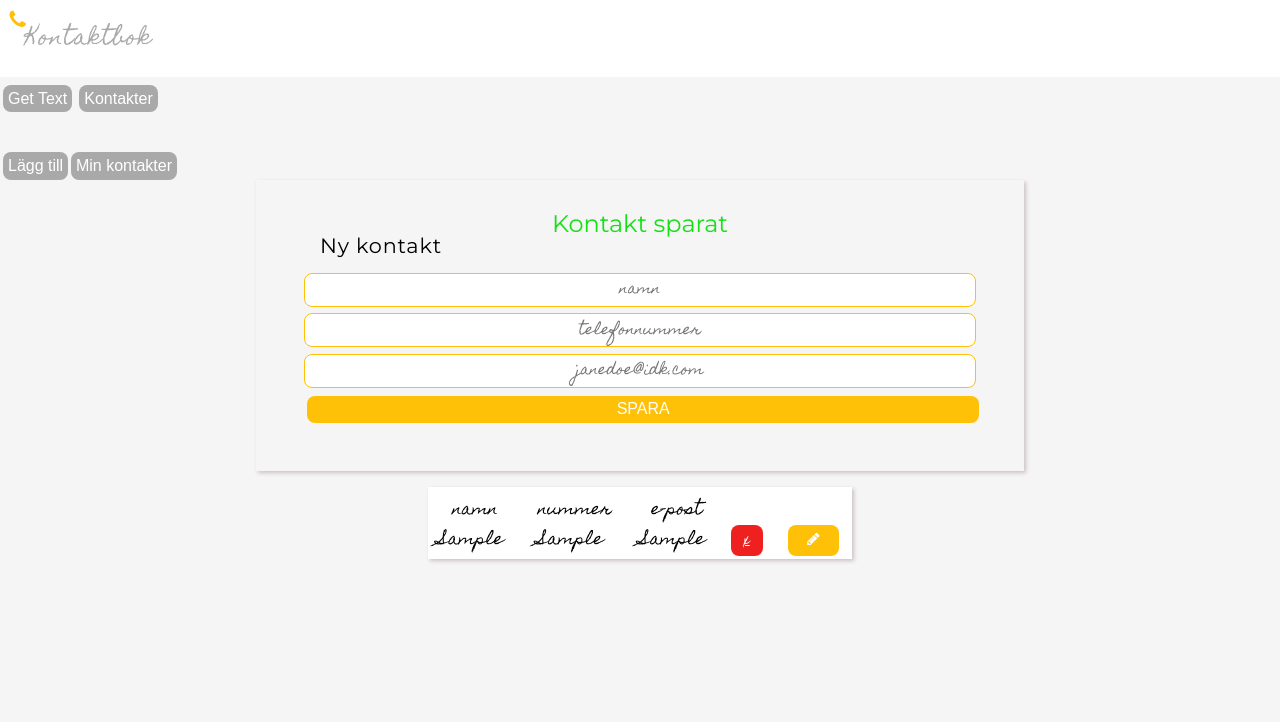
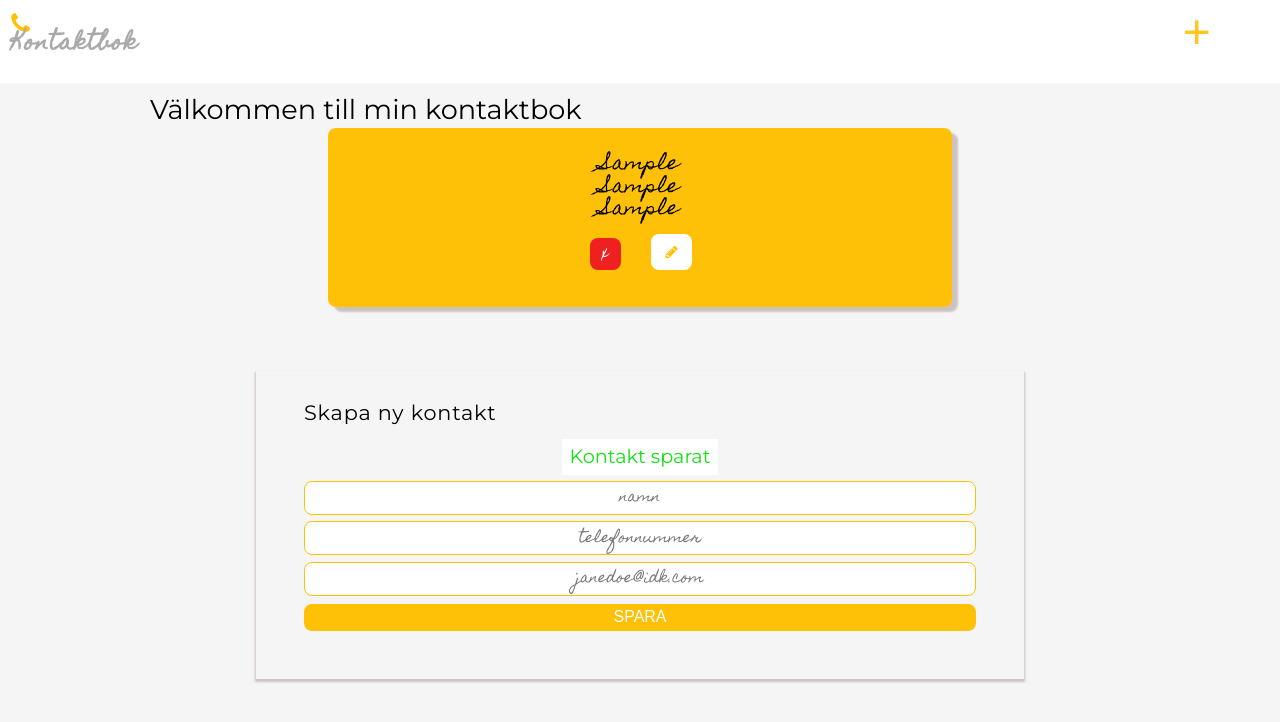
Before and after one commit to zoeyzali/contactbook, a website: page public/index.html in a window 1280 px wide. Both pictures are taken after typing "Sample", "Sample", "Sample" into the empty fields and a click on the button "SPARA". Drawn offline with Linux system fonts and the light colour scheme.

Commit message:
UI and display contacts revamp

```diff
--- a/public/index.html
+++ b/public/index.html
@@ -8,9 +8,7 @@
             Kontaktbok
         </title>
         <link rel="stylesheet"
-            href="https://fonts.googleapis.com/css?family=Montserrat|Homemade+Apple|Raleway|Roboto|Open+Sans&display=swap">
-        <link rel="stylesheet"
-            href="https://cdnjs.cloudflare.com/ajax/libs/font-awesome/4.7.0/css/font-awesome.min.css">
+            href="https://fonts.googleapis.com/css?family=Montserrat|Homemade+Apple|Open+Sans&display=swap">
         <link rel="stylesheet" href="./style/reset.css">
         <link href="./style/style.css" rel="stylesheet" />
     </head>
@@ -20,31 +18,12 @@
             <i class="fa fa-phone">
                 <h3 class="brand">Kontaktbok</h3>
             </i>
+            <button type="submit" id="toggleForm" class="btn" onclick=toggleForm()>+</button>
         </header>
-
-        <!-- Button for form data -->
-        <button id="submitBtn" class="btn">Spara</button>
-        <!-- Button for main JS/ form data -->
-
-        <!-- Main buttons  -->
-        <button id="getText" class="btn">Get Text</button>
-        <button id="getJson" class="btn">Kontakter</button>
-        <div id="output"></div>
-        <!-- SCRIPT -->
-        <script>
-            document.getElementById( 'getText' ).addEventListener( 'click', getText )
-
-            function getText() {
-                fetch( 'sample.txt' )
-                    .then( ( res ) => res.text() )
-                    .then( ( data ) => {
-                        // console.log( data )
-                        document.querySelector( 'form' ).innerHTML = data
-                    } )
-                    .catch( ( err ) => console.log( err ) )
-            };
-        </script>
-        <script src="./main.js"></script>
+        <link rel="stylesheet"
+            href="https://cdnjs.cloudflare.com/ajax/libs/font-awesome/4.7.0/css/font-awesome.min.css">
+        <script src="js/startpage.js"></script>
+        <script src="js/main.js"></script>
     </body>
 
 </html>
--- /dev/null
+++ b/public/js/main.js
@@ -0,0 +1,201 @@
+// main body
+let body = document.querySelector( 'body' )
+let container = document.createElement( 'container' )
+container.setAttribute( 'class', 'container' )
+body.appendChild( container )
+let main = document.createElement( 'div' )
+main.setAttribute( 'class', 'contact-page' )
+container.append( main )
+
+//  add contacts
+let form = document.createElement( 'form' )
+form.classList.add( 'hide', 'contact-form' )
+let h3 = document.createElement( 'h3' )
+h3.setAttribute( 'class', 'add-heading' )
+h3.innerHTML = "Skapa ny kontakt";
+form.append( h3 )
+
+let nameInput = document.createElement( 'input' )
+main.append( form )
+form.appendChild( nameInput )
+nameInput.placeholder = "namn"
+nameInput.setAttribute( 'id', 'nameInput' )
+
+
+let phoneInput = document.createElement( 'input' )
+form.appendChild( phoneInput )
+phoneInput.placeholder = "telefonnummer"
+phoneInput.setAttribute( 'id', 'phoneInput' )
+
+let emailInput = document.createElement( 'input' )
+form.appendChild( emailInput )
+emailInput.setAttribute( 'id', 'emailInput' )
+emailInput.placeholder = "janedoe@idk.com"
+
+
+// submit btn
+let submitBtn = document.createElement( 'button' )
+submitBtn.innerHTML = "Spara"
+form.append( submitBtn )
+submitBtn.setAttribute( 'id', 'submitBtn' )
+
+
+// Contact object
+class Contact {
+    constructor( name, phoneNumber, email, id ) {
+        this.name = name;
+        this.phoneNumber = phoneNumber;
+        this.email = email;
+        this.id = id
+    }
+}
+console.log( this.id, 'the id' )
+
+// handle Display class
+class Display {
+    static displayContacts() {
+        const contacts = Store.getContacts();
+        contacts.forEach( ( contact ) => Display.addContactToList( contact ) )
+    }
+
+    static addContactToList( contact ) {
+        const list = document.querySelector( '#output' );
+        let card = document.createElement( 'div' )
+        card.setAttribute( 'id', 'cards' )
+        card.innerHTML = `
+        <ul id=${contact.id}>
+            <li>${contact.name}</li>
+            <li>${contact.phoneNumber}</li>
+            <li>${contact.email}</li>
+            <li class="delete delete-btn">x</li>
+            <li class="edit edit-btn">
+            <i class="fa fa-pencil edit-btn"></i>
+            </li>
+            </ul>
+            `
+        list.appendChild( card )
+    }
+
+    static deleteContact( el ) {
+        if ( el.classList.contains( 'delete' ) ) {
+            el.parentElement.parentElement.remove()
+            console.log( el.parentElement.parentElement, 'the parent?' )
+        }
+    }
+
+    static editContact( el ) {
+        if ( el.classList.contains( 'edit' ) ) {
+            console.log( el )
+        }
+    }
+
+    static updateContact() {
+
+    }
+
+    static showAlert( message, className ) {
+        const div = document.createElement( 'div' )
+        div.className = `alert alert-${className}`;
+        div.appendChild( document.createTextNode( message ) );
+        const main = document.querySelector( '.contact-form' )
+        const heading = document.querySelector( '.add-heading' )
+        main.insertBefore( div, heading )
+        if ( div === true ) {
+            heading.setAttribute( 'class', 'toggled' )
+        } else {
+            main.insertAdjacentElement( 'afterbegin', heading )
+        }
+
+        // setting time out
+        setTimeout( () => document.querySelector( '.alert' ).remove(), 3000 )
+    }
+
+    // to clear inputs
+    static clearInputFields() {
+        document.querySelector( '#nameInput' ).value = ''
+        document.querySelector( '#phoneInput' ).value = ''
+        document.querySelector( '#emailInput' ).value = ''
+    }
+}
+
+// store contact handles storage
+class Store {
+    static getContacts() {
+        let contacts;
+        if ( localStorage.getItem( 'contacts' ) === null ) {
+            contacts = [];
+        } else {
+            contacts = JSON.parse( localStorage.getItem( 'contacts' ) );
+        }
+        return contacts;
+    }
+
+    static addContact( contact ) {
+        const contacts = Store.getContacts();
+        contacts.push( contact );
+        localStorage.setItem( 'contacts', JSON.stringify( contacts ) );
+    }
+
+    static deleteContact( name ) {
+        const contacts = Store.getContacts();
+        contacts.forEach( ( contact, index ) => {
+            if ( contact.name === name ) {
+                contact.splice( index, 1 )
+                console.log( contact.name, 'YAO index' )
+            }
+        } );
+        localStorage.setItem( 'contacts', JSON.stringify( contacts ) )
+    }
+
+    static toggleForm() {
+        let showForm = document.querySelector( '.contact-form' )
+        showForm.classList.toggle( 'toggled' )
+        console.log( showForm )
+    }
+}
+
+//  display added contact
+document.addEventListener( 'DOMContentLoaded', Display.displayContacts )
+
+// add a contact
+document.querySelector( '.contact-form' ).addEventListener( 'submit', ( e ) => {
+    // get form values
+    e.preventDefault();
+    const name = document.querySelector( '#nameInput' ).value;
+    const phoneNumber = document.querySelector( '#phoneInput' ).value;
+    const email = document.querySelector( '#emailInput' ).value;
+    // validate
+    if ( name === "" || phoneNumber === "" || email === "" ) {
+        Display.showAlert( 'Mata in alla fält och försök igen', 'danger' )
+    } else {
+        // instantiating a new contact
+        const contact = new Contact( name, phoneNumber, email )
+        console.log( contact, 'Adding a contact' )
+        // add contact to Display
+        Display.addContactToList( contact );
+        // add contact to localstorage
+        Store.addContact( contact )
+        // show alert
+        Display.showAlert( 'Kontakt sparat', 'success' )
+        // Clear input fields
+        Display.clearInputFields( contact );
+    }
+} )
+
+
+// Remove a contact
+document.querySelector( '#output' ).addEventListener( 'click', ( e ) => {
+    Display.deleteContact( e.target )
+    Store.deleteContact( e.target.parentElement.previousSiblingElement.textContent )
+    Display.showAlert( 'Kontakt raderat', 'danger' )
+} )
+
+
+document.querySelector( '#card' ).addEventListener( 'click', ( e ) => {
+    Display.editContact( e.target )
+    console.log( e.target, ' selector?' )
+
+} )
+function editContact() { }
+
+function deleteContact() { }
--- /dev/null
+++ b/public/js/startpage.js
@@ -0,0 +1,20 @@
+const startpage = () => {
+    let section = document.createElement( 'section' )
+    document.querySelector( 'body' ).appendChild( section )
+    section.classList.add( 'start-page', 'section' )
+    let jumbo = document.createElement( 'div' )
+    section.appendChild( jumbo )
+    jumbo.setAttribute( 'class', 'jumbo' )
+
+    let output = document.createElement( 'div' )
+    jumbo.appendChild( output )
+    output.setAttribute( 'id', 'output' )
+
+    let heading = document.createElement( 'h2' )
+    heading.innerHTML = "Välkommen till min kontaktbok"
+    output.appendChild( heading )
+
+}
+
+
+startpage()
--- a/public/main.js
+++ /dev/null
@@ -1,240 +0,0 @@
-let store;
-try {
-    store = JSON.parse( localStorage.store )
-}
-catch ( e ) {
-    store = {};
-}
-store.save = function () {
-    localStorage.store = JSON.stringify( this );
-}
-
-if ( !store.admin ) {
-    // console.log( 'creating admin' )
-    store.admin = { name: 'Zoe', status: 'superadmin' }
-    store.save()
-}
-// console.log( store.admin, 'The ADMIN' )
-
-// main body
-let body = document.querySelector( 'body' )
-let container = document.createElement( 'container' )
-container.setAttribute( 'class', 'main-container' )
-body.append( container )
-let main = document.createElement( 'div' )
-main.setAttribute( 'class', 'contact-page' )
-container.append( main )
-
-const btnGoup = ['Lägg till', 'Min kontakter']
-btnGoup.forEach( btnText => {
-    let btn = document.createElement( 'button' )
-    btn.innerHTML = btnText
-    main.appendChild( btn )
-    btn.setAttribute( 'class', 'btn' )
-} )
-
-//  add contacts
-// document.designMode = "on"
-let form = document.createElement( 'form' )
-form.setAttribute( 'class', 'contact-form' )
-let h3 = document.createElement( 'h3' )
-h3.setAttribute( 'class', 'add-heading' )
-h3.innerHTML = "Ny kontakt";
-form.append( h3 )
-
-let nameInput = document.createElement( 'input' )
-main.append( form )
-form.appendChild( nameInput )
-nameInput.placeholder = "namn"
-nameInput.setAttribute( 'id', 'nameInput' )
-
-
-let phoneInput = document.createElement( 'input' )
-form.appendChild( phoneInput )
-phoneInput.placeholder = "telefonnummer"
-phoneInput.setAttribute( 'id', 'phoneInput' )
-
-let emailInput = document.createElement( 'input' )
-form.appendChild( emailInput )
-emailInput.setAttribute( 'id', 'emailInput' )
-emailInput.placeholder = "janedoe@idk.com"
-
-
-
-// submit btn
-let submitBtn = document.querySelector( 'button' )
-// submitBtn.innerHTML = "Spara"
-form.append( submitBtn )
-// submitBtn.setAttribute( 'id', 'submitBtn' )
-
-let table = document.createElement( 'table' )
-table.setAttribute( 'id', 'renderedContact' )
-main.appendChild( table )
-const tableHeader = ['namn', 'nummer', 'e-post']
-tableHeader.forEach( text => {
-    let th = document.createElement( 'th' )
-    th.innerHTML = text
-    table.appendChild( th )
-    th.setAttribute( 'class', 'contact-headings' )
-} )
-
-
-// Contact object
-class Contact {
-    constructor( name, phoneNumber, email ) {
-        this.name = name;
-        this.phoneNumber = phoneNumber;
-        this.email = email;
-    }
-}
-// handle UI class
-class UI {
-    static displayContacts() {
-        const contacts = Store.getContacts();
-        contacts.forEach( ( contact ) => UI.addContactToList( contact ) )
-    }
-
-    static addContactToList( contact ) {
-        const list = document.querySelector( '#renderedContact' );
-        const row = document.createElement( 'tr' );
-        row.setAttribute( 'class', 'contact-headings' )
-        row.innerHTML = `
-        <td>${contact.name}</td>
-        <td>${contact.phoneNumber}</td>
-        <td>${contact.email}</td>
-        <td>
-        <a href="#" class="delete delete-btn">x</a>
-        </td>
-        <td>
-        <a href="#" class="edit edit-btn">
-        <i class="fa fa-pencil edit-btn"></i>
-        </a>
-        </td>
-        `
-        list.appendChild( row )
-    }
-
-    static editContact( el ) {
-        if ( el.classList.contains( 'edit' ) ) {
-            el.parentElement.parentElement.edit()
-        }
-    }
-    static deleteContact( el ) {
-        if ( el.classList.contains( 'delete' ) ) {
-            el.parentElement.parentElement.remove()
-        }
-    }
-
-    static showAlert( message, className ) {
-        const div = document.createElement( 'div' )
-        div.className = `alert alert-${className}`;
-        div.appendChild( document.createTextNode( message ) );
-        const main = document.querySelector( '.contact-form' )
-        const heading = document.querySelector( '.add-heading' );
-        main.insertBefore( div, heading )
-
-        // setting time out
-        setTimeout( () => document.querySelector( '.alert' ).remove(), 3000 )
-    }
-
-    // to clear inputs
-    static clearInputFields() {
-        document.querySelector( '#nameInput' ).value = ''
-        document.querySelector( '#phoneInput' ).value = ''
-        document.querySelector( '#emailInput' ).value = ''
-    }
-}
-
-// store contact handles storage
-class Store {
-    static getContacts() {
-        let contacts;
-        if ( localStorage.getItem( 'contacts' ) === null ) {
-            contacts = [];
-        } else {
-            contacts = JSON.parse( localStorage.getItem( 'contacts' ) );
-        }
-        return contacts;
-    }
-
-    static addContact( contact ) {
-        const contacts = Store.getContacts();
-        contacts.push( contact );
-        localStorage.setItem( 'contacts', JSON.stringify( contacts ) );
-    }
-
-    static deleteContact( name ) {
-        const contacts = Store.getContacts();
-        contacts.forEach( ( contact, index ) => {
-            if ( contact.name === name ) {
-                contact.splice( index, 1 )
-            }
-        } );
-        localStorage.setItem( 'contacts', JSON.stringify( contacts ) )
-    }
-}
-
-//  display added contact
-document.addEventListener( 'DOMContentLoaded', UI.displayContacts )
-// add a contact
-document.querySelector( '.contact-form' ).addEventListener( 'submit', ( e ) => {
-    // get form values
-    e.preventDefault();
-    const name = document.querySelector( '#nameInput' ).value;
-    const phoneNumber = document.querySelector( '#phoneInput' ).value;
-    const email = document.querySelector( '#emailInput' ).value;
-    // validate
-    if ( name === "" || phoneNumber === "" || email === "" ) {
-        UI.showAlert( 'Mata in alla fält', 'danger' )
-    } else {
-
-        // instantiating a new contact
-        const contact = new Contact( name, phoneNumber, email )
-        // console.log( contact, 'Adding a contact' )
-        // add contact to UI
-        UI.addContactToList( contact );
-        // add contact to localstorage
-        Store.addContact( contact )
-        // show alert
-        UI.showAlert( 'Kontakt sparat', 'success' )
-        // Clear input fields
-        UI.clearInputFields( contact );
-    }
-} );
-
-// Remove a contact
-document.querySelector( '#renderedContact' ).addEventListener( 'click', ( e ) => {
-    UI.deleteContact( e.target )
-    Store.deleteContact( e.target.parentElement.previousElementSibling.textContent )
-    UI.showAlert( 'Kontakt raderat', 'danger' )
-} )
-
-
-// // function get contacts from JSON
-// document.getElementById( 'getJson' ).addEventListener( 'click', getJson )
-// function getJson() {
-//     fetch( 'contacts.json' )
-//         .then( ( res ) => res.json() )
-//         .then( ( data ) => {
-//             console.log( data )
-//             let output =
-//                 "<h3>Mina kontakter</h3>"
-//             data.forEach( function ( contact ) {
-//                 output +=
-//                     `<ul>
-//                             <li>Namn ${contact.name}</li>
-//                              <li>Nummer ${contact.phoneNumber}</li>
-//                             <li>E-post ${contact.email}</li>
-//                             <li>${contact.address}</li>
-//                              <li>${contact.city}</li>
-//                             </ul>
-//                             `
-//             } );
-//             document.getElementById( 'output' ).innerHTML = output;
-//         } )
-// };
-
-
-function editContact() { }
-
-function deleteContact() { }
--- a/public/style/style.css
+++ b/public/style/style.css
@@ -17,11 +17,11 @@ body {
 header {
     width: 100%;
     background-color: white;
-    padding: 0.6rem;
+    padding: 0.7rem;
 }
 
 .fa-phone:before {
-    font-size: 1.3rem;
+    font-size: 1.5rem;
     color: #ffc107;
     display: inline-flex;
 }
@@ -30,31 +30,39 @@ header {
     font-family: 'Homemade Apple',
         cursive;
     color: darkgrey;
+    font-weight: 600;
 
 }
 
 h1 {
-    font-size: 2rem;
-    letter-spacing: 0.2rem;
+    font-size: 1.8rem;
     color: rgb(24, 23, 23);
+    margin: auto 1rem;
 }
 
 h2 {
     font-size: 1.7rem;
-    letter-spacing: 0.2rem;
+    margin: 1rem 0;
+    position: absolute;
+    left: 150px;
+    top: 80px;
+    padding-bottom: 1rem;
+
 }
 
 h3 {
     font-size: 1.3rem;
     letter-spacing: 0.05rem;
+    margin: auto;
     margin-bottom: 1rem;
-    margin-inline-start: 1rem;
-
 }
 
-.main-container {
+.jumbo {
+    background-color: whitesmoke;
+    height: auto;
+    margin: auto;
+    padding: 1rem;
     width: 100%;
-    height: 100vh;
 }
 
 .contact-page {
@@ -63,12 +71,15 @@ h3 {
 }
 
 .contact-form {
+    /* display: none; */
+    height: auto;
     background-color: whitesmoke;
-    box-shadow: 2px 2px 4px #ccc2c2;
+    box-shadow: 0 2px 2px 1px #ccc2c2;
     width: 60%;
     margin: auto;
     justify-content: center;
     padding: 2rem 3rem 3rem 3rem;
+    margin-top: 3rem;
 }
 
 
@@ -87,24 +98,52 @@ h3 {
     text-align: center;
     outline: 0;
     margin-block-start: 0.4rem;
+
 }
 
 .alert-success {
     color: #14e014;
-    font-size: 1.5rem;
+    background-color: #fff;
+    font-size: 1.2rem;
     width: fit-content;
     margin: auto;
+    padding: 0.5rem;
+
 }
 
 .alert-danger {
     color: #ee2020;
-    font-size: 1.5rem;
+    background-color: #fff;
+    font-size: 1.2rem;
     width: fit-content;
     margin: auto;
+    padding: 0.5rem;
 }
 
 .btn {
-    background-color: darkgrey;
+    color: #ffc107;
+    background-color: #fff;
+    font-size: 3rem;
+    border-radius: 50%;
+    position: absolute;
+    right: 60px;
+    top: 0;
+    border: none;
+    outline: 0;
+    text-align: center;
+    justify-content: space-around;
+    cursor: pointer;
+    opacity: 0.9;
+    margin: 0.2rem;
+}
+
+
+
+#submitBtn {
+    background-color: #ffc107;
+    width: 100%;
+    margin-top: 0.5rem;
+    text-transform: uppercase;
     color: #fff;
     font-size: 1rem;
     border-radius: 0.5rem;
@@ -115,87 +154,78 @@ h3 {
     text-align: center;
     cursor: pointer;
     padding: 0.3rem;
-    margin-inline-start: 0.2rem;
 }
 
-.btn:hover,
-a:hover {
+#submitBtn:hover,
+.delete-btn:hover,
+.edit-btn:hover {
     opacity: 0.8;
 }
 
-#submitBtn {
-    background-color: #ffc107;
-    ;
-    width: 100%;
-    margin-top: 0.5rem;
-    text-transform: uppercase;
-}
-
 .delete-btn {
+    display: inline-flex;
     background-color: #ee2020;
     color: #fff;
-    font-size: 0.9rem;
+    font-size: 1rem;
     margin: 0.8rem;
     border-radius: 0.5rem;
-    padding: 0 0.8rem;
+    padding: 0.5rem 0.8rem;
 }
 
 .edit-btn {
-    background-color: #ffc107;
+    display: inline-flex;
+    background-color: #fff;
     font-size: 0.9rem;
-    color: #fff;
-    margin: 0.8rem;
+    color: #ffc107;
+    margin: 0.7rem;
     border-radius: 0.5rem;
-    padding: 0 0.2rem;
+    padding: 0 0.1rem;
 }
 
+/* rendered contacts  */
 ul {
-    box-shadow: 0 4px 8px 0 rgba(0, 0, 0, 0.2);
-    max-width: 300px;
+    width: 50%;
+    padding: 1.5rem 1.2rem;
+    height: auto;
+    font-family: 'Homemade Apple',
+        cursive;
+    text-align: center;
     margin: auto;
-    text-align: center;
-    padding: 1.2rem 1rem;
-    height: auto;
+    margin-top: 0.8rem;
+    background-color: #ffc107;
+    box-shadow: 6px 5px 2px #ccc2c2;
+    border-radius: 0.5rem;
+    vertical-align: middle;
 }
 
-/* .chip img {
-    float: left;
-    margin: 0 10px 0 -25px;
-    height: 50px;
-    width: 50px;
-    border-radius: 50%;
-} */
+@media screen and (max-width: 600px) {
+    ul {
+        width: 100%;
+    }
+
+    .contact-form {
+        width: 100%;
+    }
+
+    h2 {
+        width: fit-content;
+        font-size: 1rem;
+        margin: 8px -120px;
+    }
+}
+
 
 li {
     list-style: none;
-    font-size: 0.9rem;
-    display: grid;
-    margin-top: 0.2rem;
+    font-size: 1.2rem;
+    margin: 0.2rem 0;
 }
 
 #output {
-    padding: 1rem;
-}
-
-/* rendered contacts  */
-.contact-headings {
-    padding: 1rem 1rem 0 1.5rem;
-    text-align: center;
-    font-family: 'Homemade Apple',
-        cursive;
-    font-size: 1rem;
-    margin: auto;
-}
-
-#renderedContact {
-    background-color: #fff;
-    width: fit-content;
-    font-size: 1rem;
-    margin: auto;
-    margin-top: 1rem;
-    box-shadow: 2px 2px 4px #ccc2c2;
+    margin-top: 1.8rem;
 }
 
 .toggled {
     display: none;
+
 }
```
